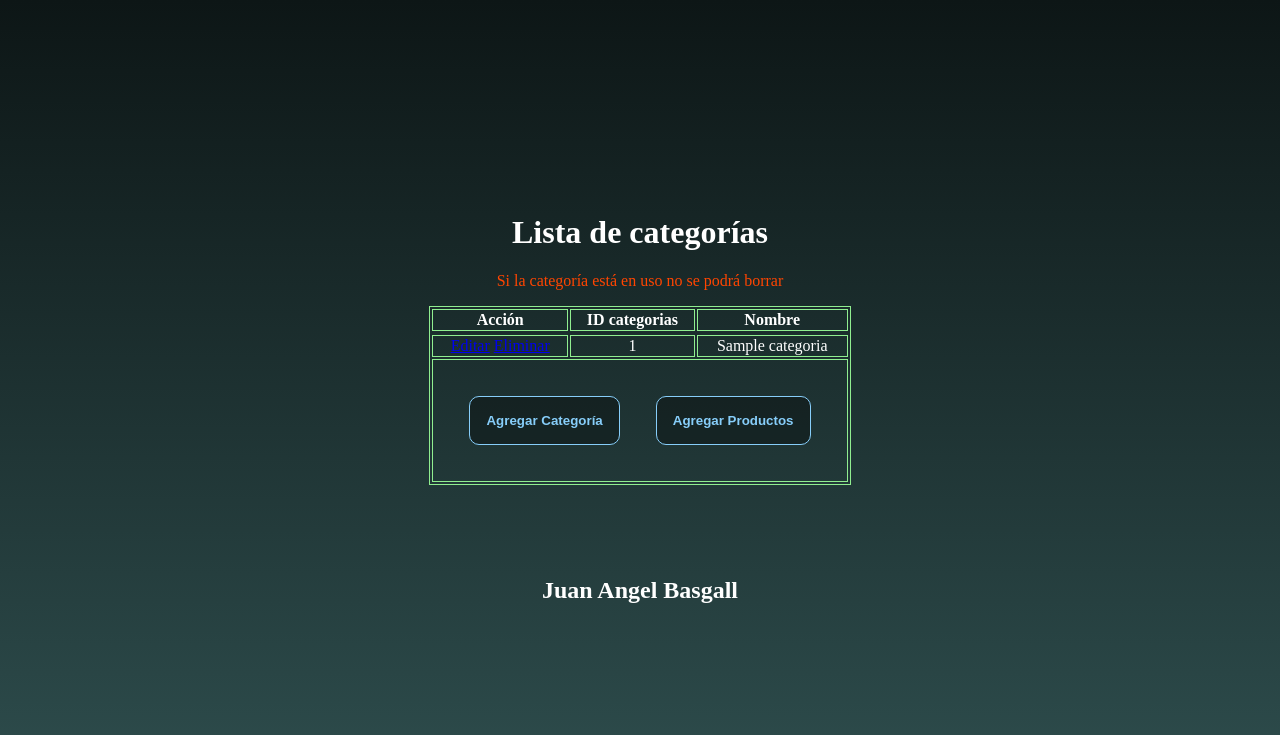
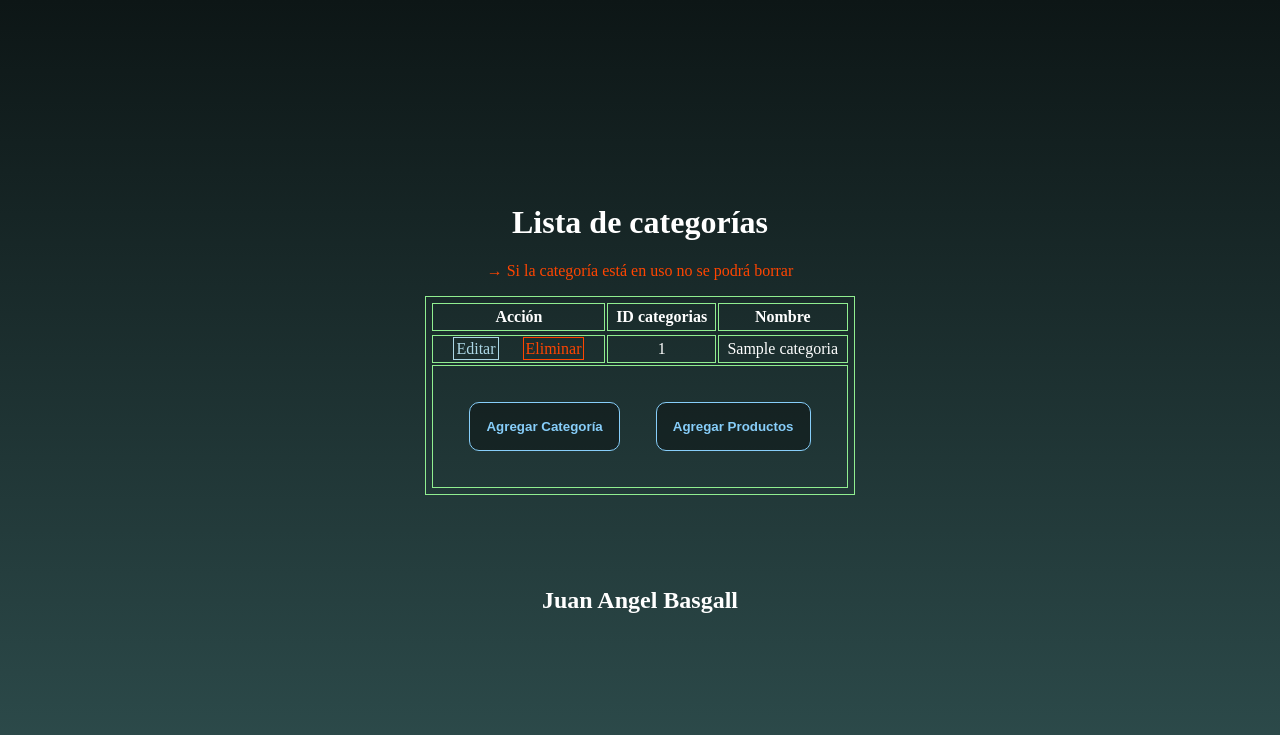
Before and after one commit to d3vh4n5/mercadolan, a PHP site: page /backend/categorias.php in a window 1280 px wide. Shown: the top 735 px of the page. Run offline with PHP 8.4, Linux system fonts and the light colour scheme; tables that the repository leaves empty or names only in its code hold one stand-in row (values such as "Sample post").

Commit message:
ahora funciona el boton editar en ambas tablas, corregidos problemas esteticos de los botones de las tablas (todos)

```diff
--- a/assets/css/estilos.css
+++ b/assets/css/estilos.css
@@ -33,9 +33,25 @@ body{
 	transform: scale(1.1);
 	box-shadow: 0px 0px 10px 20px rgba(47, 79, 79, 0.651);
 	transition: 0.2s;
-        color: red;
+        color: white;
         background: rgba(20, 200, 80, 0.55);
         border: 1px solid white;
+}
+.botonActionTabla{
+    text-decoration: none;
+    color: orangered;
+    border: 1px solid orangered;
+    padding: 2px;
+    margin: 10px;
+}
+.botonActionTabla:hover{
+    background: black;
+    transform: scale(1.2);
+    box-shadow: 0px 0px 10px 2px white;
+}
+.E{
+    color: lightblue;
+    border: 1px solid lightblue;
 }
 .contenedor{
 	padding: 4rem;
@@ -91,6 +107,7 @@ label,input,form,button {
 	transition: 0.2s;
 }
 table,td,th,tr {
+    padding: 4px;
     text-align: center;
     border: 1px solid lightgreen;
 }
--- a/backend/categorias.php
+++ b/backend/categorias.php
@@ -14,45 +14,26 @@
     <body>
 
 
-<?php #echo '<span style="font-size: 20px; color: blue; font-style: italic">HOLA MUNDO!!!</span><br>';
+<?php
 
 
 
 /*@autor Juan Angel Basgall*/
 include '../class/autoload.php';
 
-/*
-if(isset($_POST['action']) && $_POST['action'] == 'guardar'){
-    $miCategoria = new categorias();
-    $miCategoria->nombre = $_POST['categoria'];
-    $miCategoria->guardar();
-}else if (isset($_GET['add'])){
-    include 'views/categorias.html';
-    die();
-}
- *
- */
-//$lista_ctg = categorias::listar();
-//include 'views/lista_categorias.html';
-
 if(isset($_POST['action']) && $_POST['action'] == 'guardar'){
         /*$nuevaCategoria = new categorias($id); de momento no usamos el id */
-        $nuevaCategoria = new categorias();
+        $nuevaCategoria = new categorias($_POST['codigo_categoria']);
         $nuevaCategoria->nombre_categoria = $_POST['categoria'];
-        $nuevaCategoria->guardar();
-        /*
-        echo '<p style="'
-        . 'color: lightgreen;'
-        . 'font-size: 30px;'
-                . '">';
-
-        echo "→ El nombre ingresado es : $nom <br>"
-                . "→               ID: $id";
-
-        echo '</p>';*/
+        if (!$nuevaCategoria->guardar()){
+        die("En estos momentos, no podemos realizar la operación solicitada");
+        } else {
+            header("location: ".$_SERVER['SCRIPT_NAME']);//esto redirecciona la url al script actual quitando el post
+        }
 
 }else if (isset($_GET['add'])){
-    $lista_ctg = categorias::listar();
+    //$lista_ctg = categorias::listar();
+    $cate= new categorias();
     include 'views/categorias.html';
     die();
 }else if (isset($_GET['rem'])) {
@@ -63,7 +44,7 @@ if(isset($_POST['action']) && $_POST['action'] == 'guardar'){
        die("En estos momenos no podemos eliminar la categoria");
    }
 }else if (isset($_GET['edit'])){
-    $nuevaCategoria = new categorias($_GET['id']);
+    $cate = new categorias($_GET['id']);
     include './views/categorias.html';
     die();
 }
--- a/backend/lista_categorias.php
+++ b/backend/lista_categorias.php
@@ -12,7 +12,7 @@
         <center>
             <div>
                 <h1>Lista de categorías </h1>
-                <p style="color: orangered;">Si la categoría está en uso no se podrá borrar</p>
+                <p style="color: orangered;">→ Si la categoría está en uso no se podrá borrar</p>
                 <table>
                     <thead>
                         <tr>
@@ -28,8 +28,8 @@
                         foreach($lista_ctg as $listaCategorias){ ?>
                         <tr>
                             <td>
-                                <a href="<?php echo $basepath."?edit&id=".$listaCategorias['id']; ?>">Editar</a>
-                                <a href="<?php echo $basepath."?rem&id=".$listaCategorias['id'];?>">Eliminar</a>
+                                <a class="botonActionTabla E" href="<?php echo $basepath."?edit&id=".$listaCategorias['id']; ?>">Editar</a>
+                                <a class="botonActionTabla" href="<?php echo $basepath."?rem&id=".$listaCategorias['id'];?>">Eliminar</a>
                             </td>
                             <td><?php echo $listaCategorias['id'] ?></td>
                             <td><?php echo $listaCategorias['nombre_categoria'] ?></td>
@@ -40,7 +40,7 @@
                         <tr>
                             <td colspan="3" class="tfoot">
                                 <input type="button" class="botonFoot" value="Agregar Categoría" onclick="document.location.href='<?php echo $basepath."?add" ?>'">
-                                <input type="button" class="botonFoot" value="Agregar Productos" onclick="document.location.href='./views/productos.html'">
+                                <input type="button" class="botonFoot" value="Agregar Productos" onclick="document.location.href='./productos.php'">
                             </td>
                         </tr>
                     </tfoot>
--- a/backend/lista_productos.php
+++ b/backend/lista_productos.php
@@ -30,8 +30,8 @@
                    foreach($lista_prod as $listaProductos){ ?>
                    <tr>
                        <td>
-                           <a href="<?php echo $basepath."?edit&id=".$listaProductos['id']; ?>">Editar</a>
-                           <a href="<?php echo $basepath."?rem&id=".$listaProductos['id'];?>">Eliminar</a>
+                           <a class="botonActionTabla E" href="<?php echo $basepath."?edit&id=".$listaProductos['id']; ?>">Editar</a>
+                           <a class="botonActionTabla" href="<?php echo $basepath."?rem&id=".$listaProductos['id'];?>">Eliminar</a>
                        </td>
                        <td><?php echo $listaProductos['id'] ?></td>
                        <td><?php echo $listaProductos['nombre_producto'] ?></td>
@@ -46,7 +46,7 @@
                    <tr>
                        <td colspan="7" style="text-align: center; padding: 20px;">
                            <input type="button" class="botonFoot" value="Agregar Producto" onclick="document.location.href='<?php echo $basepath."?add" ?>'">
-                           <input type="button" class="botonFoot" value="Agregar Categorías" onclick="document.location.href='./views/categorias.html'">
+                           <input type="button" class="botonFoot" value="Agregar Categorías" onclick="document.location.href='./categorias.php'">
                        </td>
                    </tr>
                </tfoot>
--- a/backend/views/categorias.html
+++ b/backend/views/categorias.html
@@ -23,8 +23,9 @@ Click nbfs://nbhost/SystemFileSystem/Templates/Other/html.html to edit this temp
                 <br>-->
                 <label>Nombre de la categoria</label>
                 <br>
-                <input type="text" name="categoria" id="categoria">
+                <input type="text" name="categoria" value="<?php echo $cate->nombre_categoria; ?>" id="categoria">
                 <br><br>
+                <input type="hidden" name="codigo_categoria" value="<?php echo $cate->get_codigo(); ?>">
                 <button type="button" class="btn_cancelar">Cancelar</button>
                 <button type="submit" name="action" value="guardar" class="btn_guardar">Guardar</button>
             </form>
--- a/class/categorias.php
+++ b/class/categorias.php
@@ -15,18 +15,14 @@ class categorias {
 
     public function __construct($id = null) {
         if ($id != null){
-            echo "id: ".$id;
-            var_dump($id);
             $db = new base_datos("mysql", "miproyecto", "127.0.0.1", "root", "");
             $resp = $db->select("categorias", "id=?", array($id));
 
             if (isset($resp)){
-                echo "<br>El método construct se conectó con la base de datos..<br>";
-
-           } else {
+                //echo "<br>El método construct se conectó con la base de datos..<br>";
+            } else {
                 echo "<br>No se conectó con la base de datos..<br> ";
             }
-
             if (isset($resp[0]['id'])){
                 $this->id = $resp[0]['id'];
                 $this->nombre_categoria = $resp[0]['nombre_categoria'];
@@ -98,6 +94,9 @@ class categorias {
         return $nombre;
 
     }
+    public function get_codigo(){
+        return $this->id;
+    }
 }
 
 //$nuevaCategoria = new categorias(23);
--- a/class/productos.php
+++ b/class/productos.php
@@ -85,6 +85,9 @@ class productos {
         $db = new base_datos("mysql", "miproyecto", "127.0.0.1", "root", "");
         return $db->select("productos");
     }
+    public function get_codigo(){
+        return $this->id;
+    }
 }
 
 
--- a/nbproject/private/private.xml
+++ b/nbproject/private/private.xml
@@ -2,10 +2,6 @@
 <project-private xmlns="http://www.netbeans.org/ns/project-private/1">
     <editor-bookmarks xmlns="http://www.netbeans.org/ns/editor-bookmarks/2" lastBookmarkId="0"/>
     <open-files xmlns="http://www.netbeans.org/ns/projectui-open-files/2">
-        <group>
-            <file>file:/C:/wamp64/www/MIPROYECTO/backend/views/productos.html</file>
-            <file>file:/C:/wamp64/www/MIPROYECTO/backend/productos.php</file>
-            <file>file:/C:/wamp64/www/MIPROYECTO/assets/css/estilos.css</file>
-        </group>
+        <group/>
     </open-files>
 </project-private>
```
Also changed, not shown: backend/productos.php (+4 -3 lines), backend/views/productos.html (+7 -5 lines).
